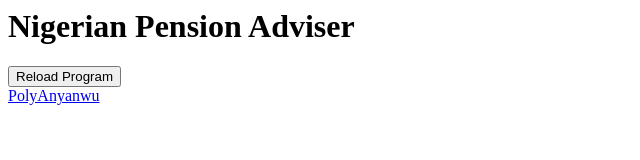
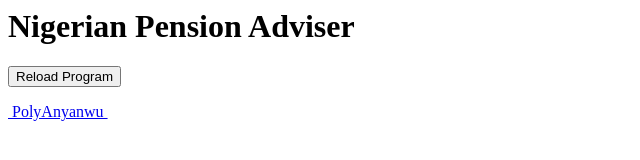
Before and after one commit to Polyanyanwu/love-sandwiches, a website: page views/index.html in a window 1280 px wide. Shown: the whole page, without its empty margins (0-640 px from the left). Drawn offline with Linux system fonts and the light colour scheme.

Commit message:
style: Footer

```diff
--- a/views/index.html
+++ b/views/index.html
@@ -8,9 +8,10 @@
             <div id="terminal"></div>
         </main>
         <footer>
+            <p>
             <a href="https://github.com/Polyanyanwu" target="_blank" title="GitHub Page" rel="noopener"
-                aria-label="GitHub"><i class="far fa-copyright"></i>PolyAnyanwu<i class="fab fa-github-square"></i></a>
-
+                aria-label="GitHub"><i class="far fa-copyright"></i>&nbsp;PolyAnyanwu&nbsp;<i class="fab fa-github-square"></i></a>
+            </p>
         </footer>
         <script>
             var term = new Terminal({
```
